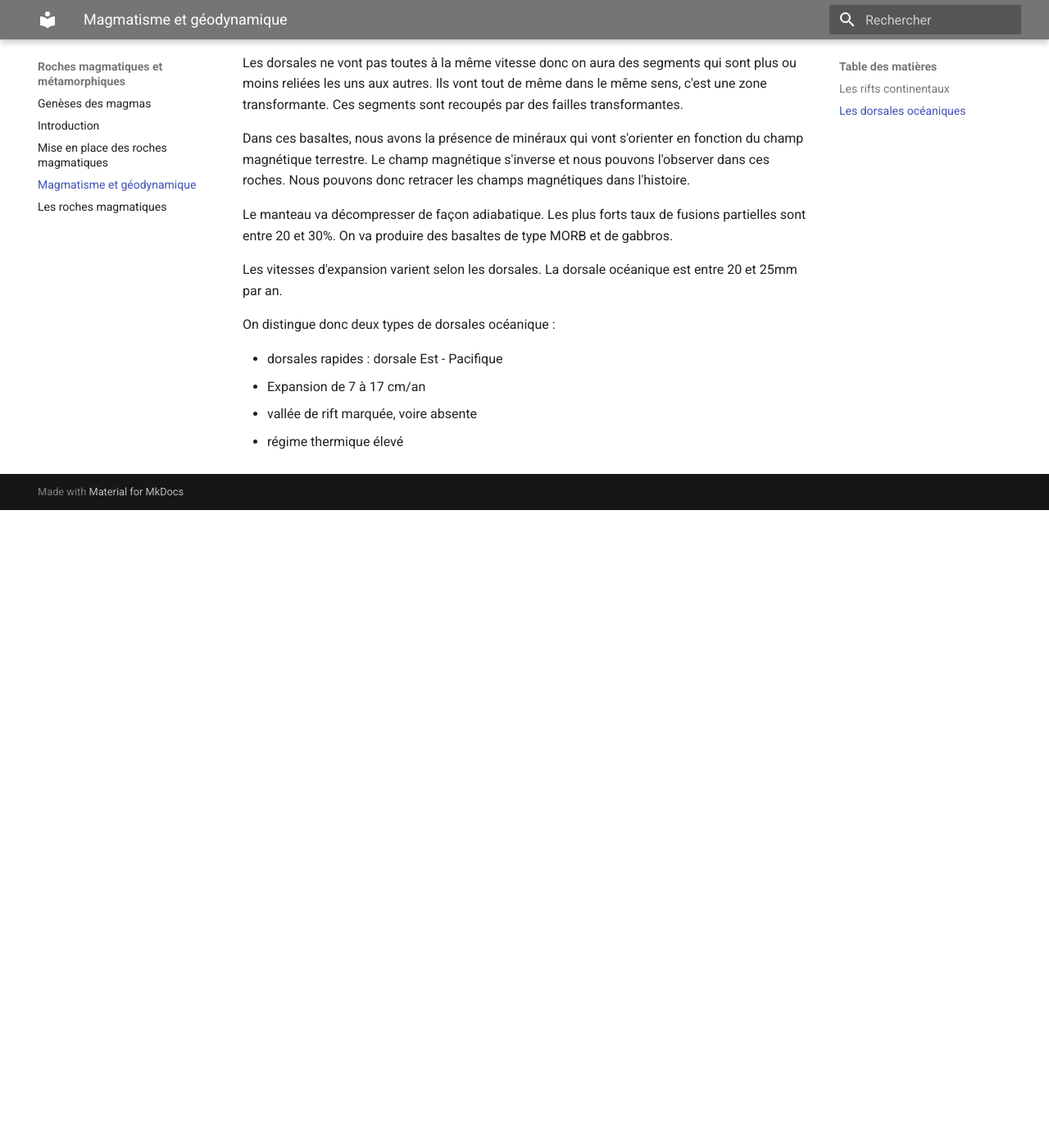
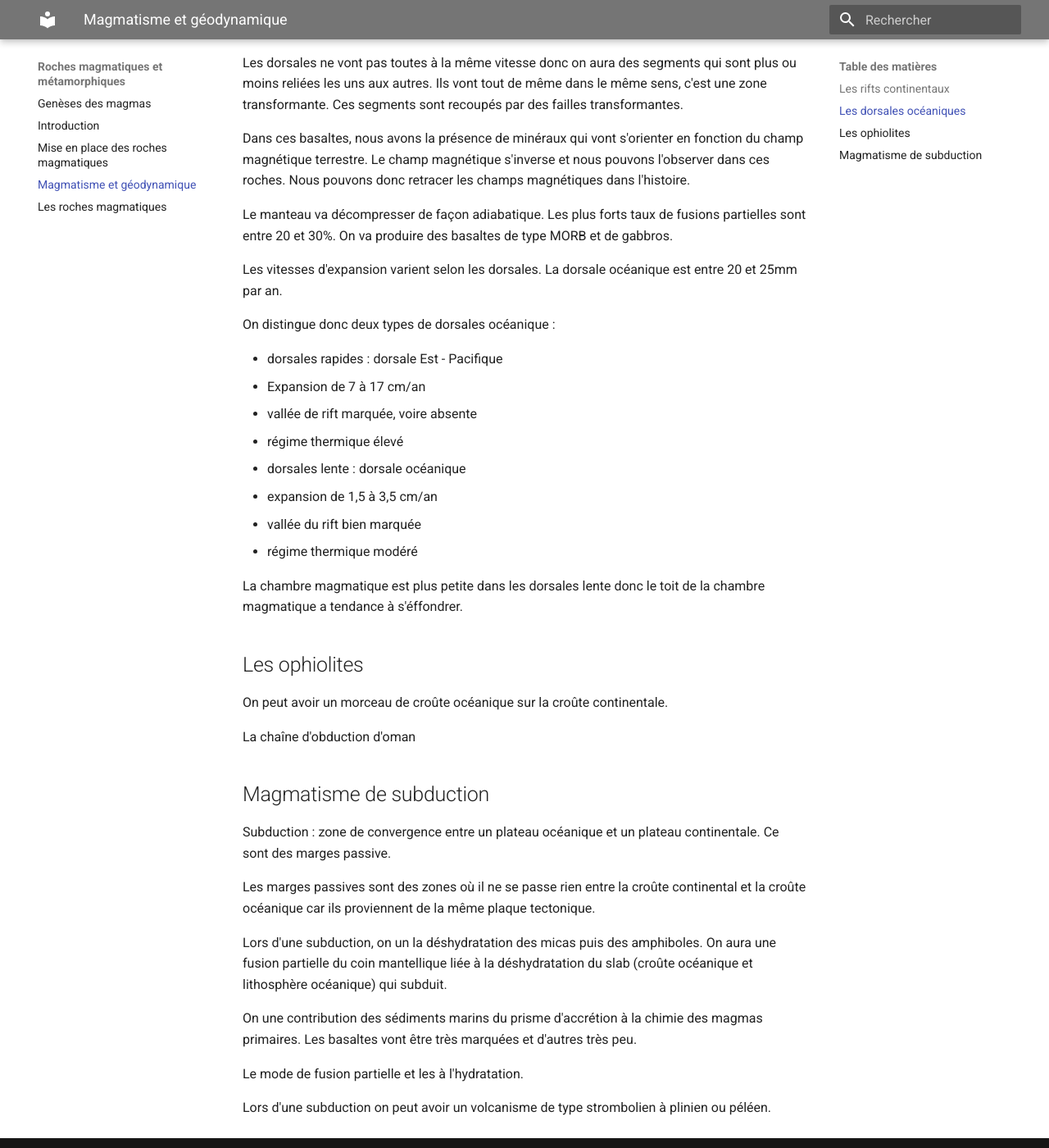
Before and after one commit to Lizeem/L3STcours, an MkDocs documentation site: the page built from Docs/Roches magmatiques et métamorphiques/Magmatisme et géodynamique.md, in a window 1280 px wide and 1400 px high, scrolled down 778 px. Shown: the whole window at 82% size. Built offline with MkDocs 1.6.1 and Material for MkDocs 9.7.7, drawn with Linux system fonts in a browser that asks for light colours; before the commit the page ends 1398 px from its top, so only the background shows below that.

Commit message:
Update Magmatisme et géodynaimque

```diff
--- a/Docs/Roches magmatiques et métamorphiques/Magmatisme et géodynamique.md
+++ b/Docs/Roches magmatiques et métamorphiques/Magmatisme et géodynamique.md
@@ -28,3 +28,30 @@ On distingue donc deux types de dorsales océanique :
   * Expansion de 7 à 17 cm/an
   * vallée de rift marquée, voire absente
   * régime thermique élevé
+
+* dorsales lente : dorsale océanique
+  * expansion de 1,5 à 3,5 cm/an
+  * vallée du rift bien marquée
+  * régime thermique modéré
+
+La chambre magmatique est plus petite dans les dorsales lente donc le toit de la chambre magmatique a tendance à s'éffondrer.
+
+## Les ophiolites
+
+On peut avoir un morceau de croûte océanique sur la croûte continentale.
+
+La chaîne d'obduction d'oman
+
+## Magmatisme de subduction
+
+Subduction : zone de convergence entre  un plateau océanique et un plateau continentale. Ce sont des marges passive.
+
+Les marges passives sont des zones où il ne se passe rien entre la croûte continental et la croûte océanique car ils proviennent de la même plaque tectonique.
+
+Lors d'une subduction, on un la déshydratation des micas puis des amphiboles. On aura une fusion partielle du coin mantellique liée à la déshydratation du slab (croûte océanique et lithosphère océanique) qui subduit.
+
+On une contribution des sédiments marins du prisme d'accrétion à la chimie des magmas primaires. Les basaltes vont être très marquées et d'autres très peu.
+
+Le mode de fusion partielle et les à l'hydratation.
+
+Lors d'une subduction on peut avoir un volcanisme de type strombolien à plinien ou péléen.
```
